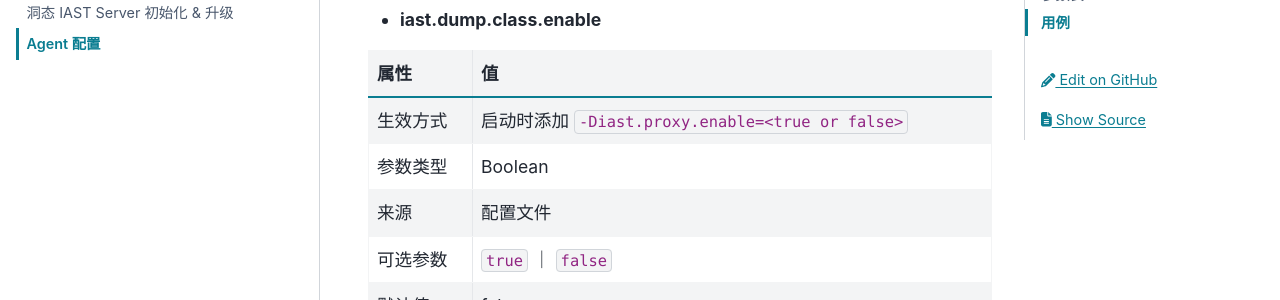
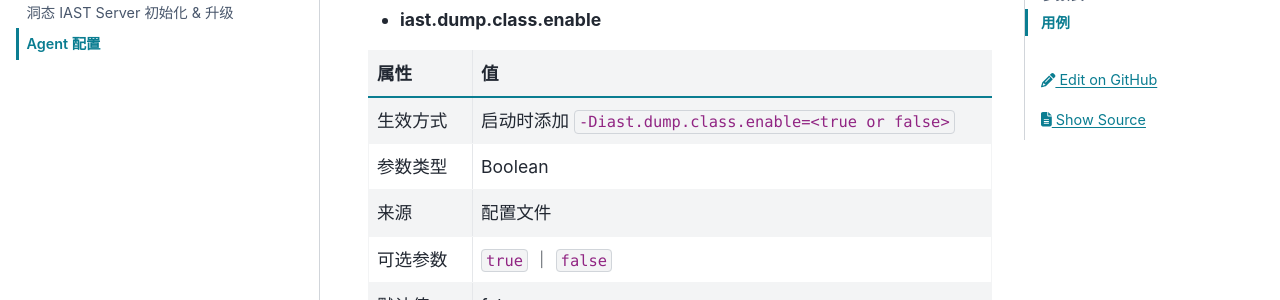
Before and after one commit to cloudwafs/DongTai-docs, a Sphinx documentation site: the page built from content/zh/source/03_config/02_agent.rst, in a window 1280 px wide and 900 px high, scrolled down 4111 px. Shown: the part 147-447 px from the top of the window. Built offline with Sphinx 7.4.7 and the PyData theme 0.15.4, drawn with Linux system fonts in a browser that asks for light colours.

Commit message:
Update 02_agent.rst

```diff
--- a/content/zh/source/03_config/02_agent.rst
+++ b/content/zh/source/03_config/02_agent.rst
@@ -233,7 +233,7 @@ Agent 配置
    * - 属性
      - 值
    * - 生效方式
-     - 启动时添加 ``-Diast.proxy.enable=<true or false>``
+     - 启动时添加 ``-Diast.dump.class.enable=<true or false>``
    * - 参数类型
      - Boolean
    * - 来源
```
